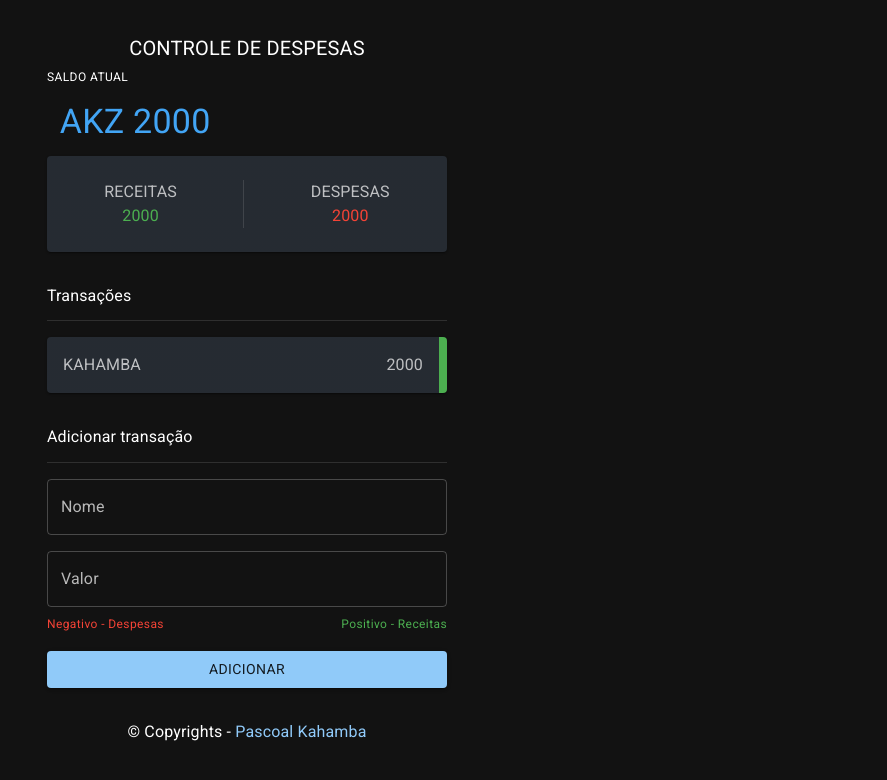
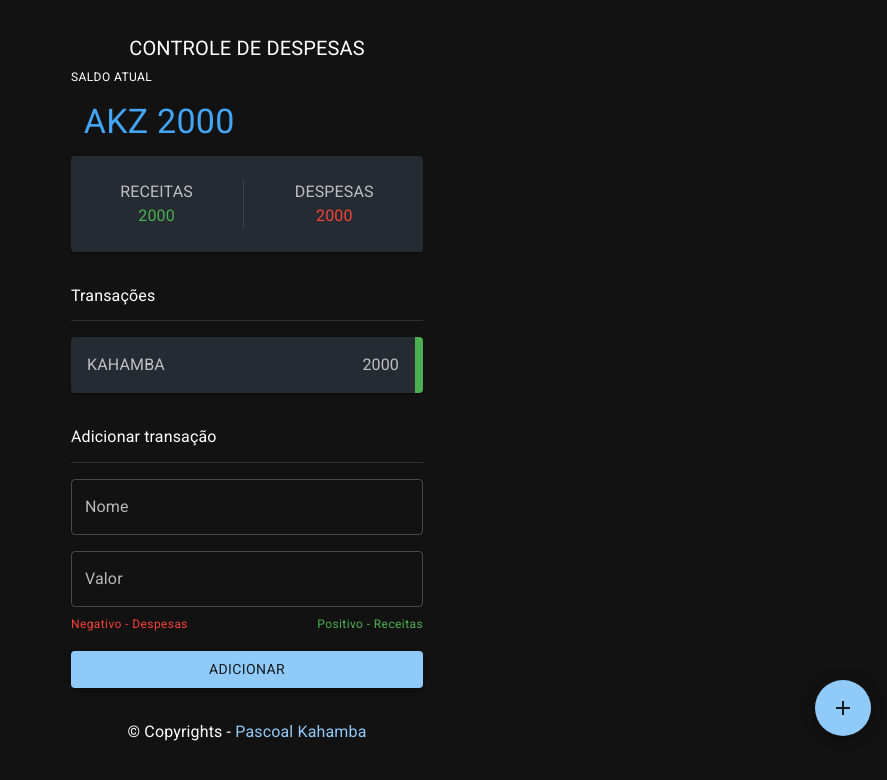
Before and after one commit to PascoalKahamba/financial-manager, a React (Vite) app: page / in a window 1280 px wide. Shown: the top 780 px of the page, without its empty margins (393-1280 px from the left). Built offline with nearby package versions, Linux system fonts and the light colour scheme.

Commit message:
I've created the component SpeedDialTooltipOpen

```diff
--- a/package.json
+++ b/package.json
@@ -14,6 +14,7 @@
     "@mui/material": "^5.11.8",
     "react": "^18.2.0",
     "react-dom": "^18.2.0",
+    "react-icons": "^4.8.0",
     "react-router-dom": "^6.8.2",
     "styled-components": "^5.3.6"
   },
--- a/src/components/Home.tsx
+++ b/src/components/Home.tsx
@@ -11,10 +11,8 @@ import {
 import { green, red } from "@mui/material/colors";
 import Link from "@mui/material/Link";
 import TextField from "@mui/material/TextField";
-
-import React from "react";
-import useGlobalContext from "../hooks/useGlobalContext";
 import { Operations } from "./MyStyles";
+import SpeedDialTooltipOpen from "./SpeedDialTooltipOpen";
 
 const Home = () => {
   const {
@@ -34,7 +32,7 @@ const Home = () => {
 
   return (
     <Box component="div">
-      <Box component="div" sx={{ maxWidth: "25rem", margin: "2rem auto" }}>
+      <Box component="div" sx={{ maxWidth: "22rem", margin: "2rem auto" }}>
         <Typography variant="h6" sx={{ textAlign: "center" }}>
           CONTROLE DE DESPESAS
         </Typography>
@@ -96,7 +94,12 @@ const Home = () => {
                 component="div"
                 sx={{ display: "flex", flexDirection: "column", gap: ".5rem" }}
               >
-                <TextField id="filled-basic" label="Valor" variant="outlined" />
+                <TextField
+                  id="filled-basic"
+                  type="number"
+                  label="Valor"
+                  variant="outlined"
+                />
                 <Box
                   component="div"
                   sx={{
@@ -126,6 +129,7 @@ const Home = () => {
           </Link>
         </Typography>
       </Box>
+      <SpeedDialTooltipOpen />
     </Box>
   );
 };
--- /dev/null
+++ b/src/components/SpeedDialTooltipOpen.tsx
@@ -0,0 +1,61 @@
+import * as React from "react";
+import Box from "@mui/material/Box";
+import Backdrop from "@mui/material/Backdrop";
+import SpeedDial from "@mui/material/SpeedDial";
+import SpeedDialIcon from "@mui/material/SpeedDialIcon";
+import SpeedDialAction from "@mui/material/SpeedDialAction";
+import {
+  MdDeleteForever,
+  MdDeleteOutline,
+  MdDelete,
+  MdLightMode,
+} from "react-icons/md";
+
+const actions = [
+  { icon: <MdLightMode />, name: "Alterar_tema" },
+  { icon: <MdDeleteForever />, name: "Apagar_tudo" },
+  { icon: <MdDeleteOutline />, name: "Apagar_receitas" },
+  { icon: <MdDelete />, name: "Apagar_despesas" },
+];
+
+export default function SpeedDialTooltipOpen() {
+  const [open, setOpen] = React.useState(false);
+  const handleOpen = () => setOpen(true);
+  const handleClose = () => setOpen(false);
+
+  return (
+    <Box
+      sx={{
+        height: "auto",
+        transform: "translateZ(0px)",
+        flexGrow: 1,
+      }}
+    >
+      <Backdrop open={open} />
+      <SpeedDial
+        ariaLabel="SpeedDial tooltip example"
+        sx={{
+          position: "fixed",
+          bottom: 40,
+          right: 16,
+          zIndex: 1000,
+        }}
+        icon={<SpeedDialIcon />}
+        onClose={handleClose}
+        onOpen={handleOpen}
+        open={open}
+      >
+        {actions.map((action) => (
+          <SpeedDialAction
+            key={action.name}
+            icon={action.icon}
+            tooltipTitle={action.name}
+            tooltipOpen
+            sx={{ width: "100%" }}
+            onClick={handleClose}
+          />
+        ))}
+      </SpeedDial>
+    </Box>
+  );
+}
```
Also changed, not shown: 1 other file (tests, documents, lock files or other folders).
